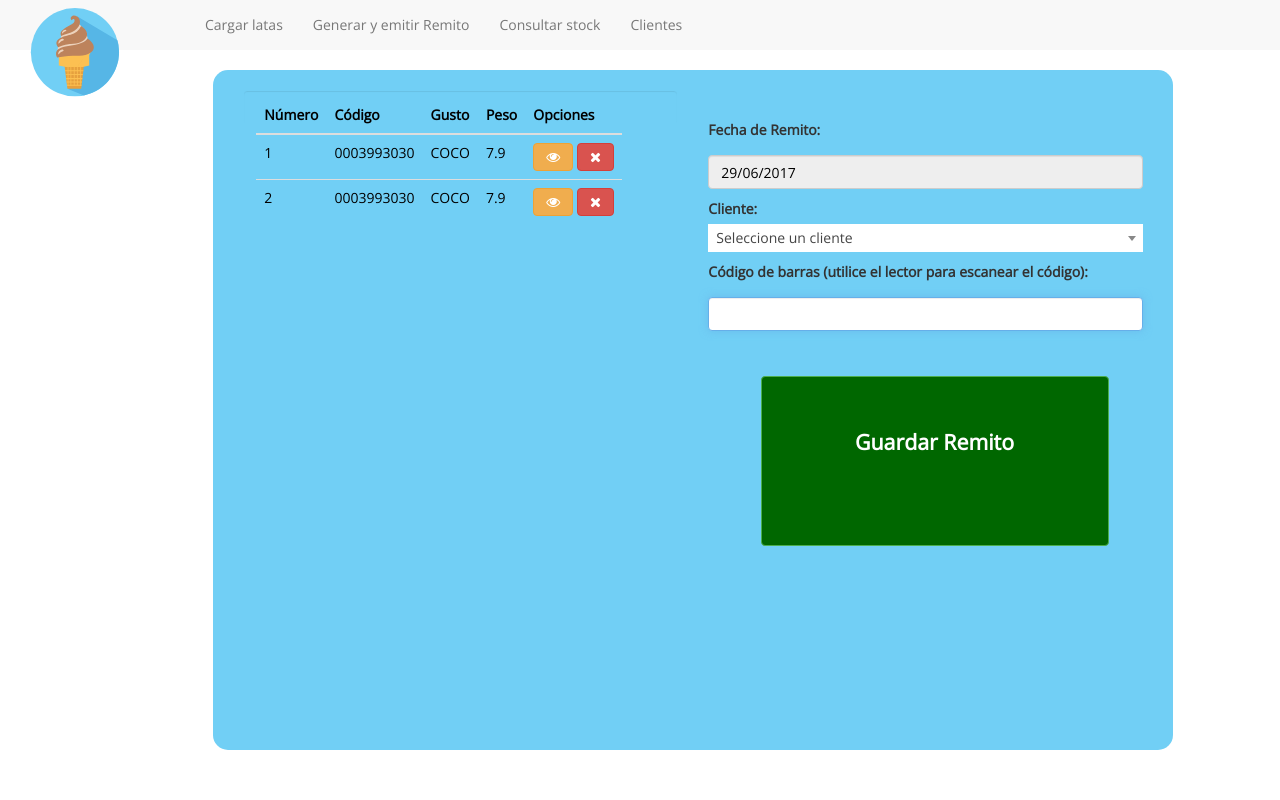
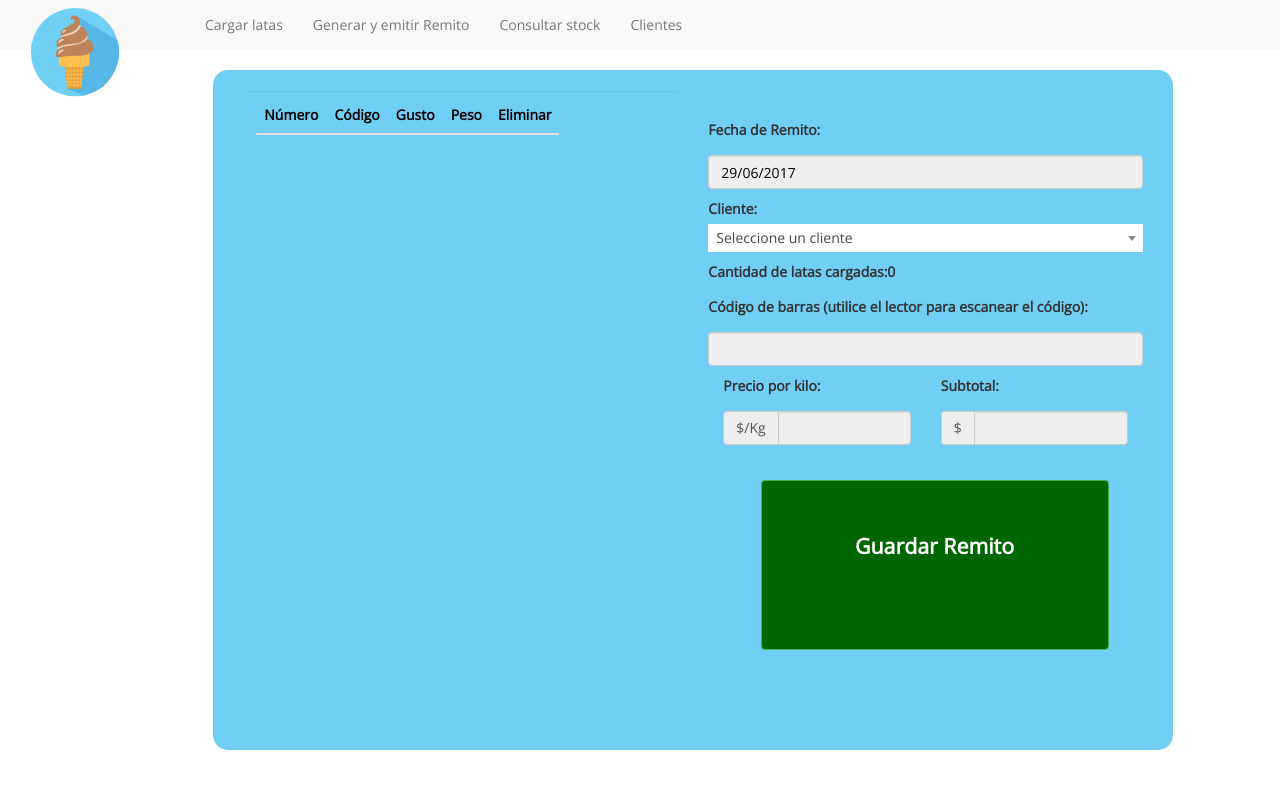
Before and after one commit to ezeanello96/caramella, a Django app: page /remito/ in a window 1280 px wide. Run offline with Django 3.2, Linux system fonts and the light colour scheme; tables that the repository leaves empty hold one stand-in row (values such as "Sample post"); lists and menus that the app fills with data are empty; some libraries are stand-ins or nearby versions.

Commit message:
Funcionamiento general de la pagina Remito.html, faltan pullir algunos detalles

```diff
--- a/caramella/templates/Remito.html
+++ b/caramella/templates/Remito.html
@@ -3,7 +3,6 @@
 <script type="text/javascript">
     $(document).ready(function() {
         $(".select2").select2();
-        $( "#codigo" ).focus();
     });
 </script>
 <div id="myModal" class="modal fade">
@@ -22,7 +21,7 @@
         </div>
     </div>
 </div>
-<body>
+<body onbeforeunload="return salir()">
     <div class="col-lg-2"></div>
     <div id="" class="col-lg-9 principal">
         <div class="col-lg-6" style="margin-top: 20px; overflow-y: scroll; height: 95%;">
@@ -33,24 +32,11 @@
                         <th>Código</th>
                         <th>Gusto</th>
                         <th>Peso</th>
-                        <th>Opciones</th>
+                        <th>Eliminar</th>
                     </tr>
                 </thead>
                 <tbody>
-                    <tr id="lata1">
-                        <td>1</td>
-                        <td>0003993030</td>
-                        <td>COCO</td>
-                        <td>7.9</td>
-                        <td><btn class="btn btn-warning" onclick="verCliente({{ cliente.id }})"><i class="fa fa-eye"></i></btn> <btn class="btn btn-danger" onclick="rmvCliente('{{ cliente.id }}', '{{ cliente.razon_social }}')"><i class="fa fa-times"></i></btn></td>
-                    </tr>
-                    <tr id="lata2">
-                        <td>2</td>
-                        <td>0003993030</td>
-                        <td>COCO</td>
-                        <td>7.9</td>
-                        <td><btn class="btn btn-warning" onclick="verCliente({{ cliente.id }})"><i class="fa fa-eye"></i></btn> <btn class="btn btn-danger" onclick="rmvCliente('{{ cliente.id }}', '{{ cliente.razon_social }}')"><i class="fa fa-times"></i></btn></td>
-                    </tr>
+
                 </tbody>
             </table>
         </div>
@@ -59,19 +45,38 @@
             <label>Fecha de Remito:</label>
             <input type="text" id="fecha" class="form-control" disabled style="margin: 10px 0px 10px 0px;" value="{{ fecha }}">
             <label>Cliente:</label>
-            <select class="select2 form-control" name="selectCliente">
+            <select class="select2 form-control" id="selectCliente" onchange="activar(this.value);">
                 <option value="none">Seleccione un cliente</option>
                 {% for cliente in clientes %}
                 <option value="{{ cliente.id }}">{{ cliente.razon_social }}</option>
+                <input type="hidden" value="{{ cliente.precio }}" id="precio{{ cliente.id }}">
                 {% endfor %}
             </select>
+            <label style="margin-top: 10px;">Cantidad de latas cargadas: </label><label id="cant">0</label>
             <label style="margin-top: 10px;">Código de barras (utilice el lector para escanear el código):</label>
-            <input type="text" id="codigo" class="form-control" style="margin: 10px 0px 10px 0px;" onchange="buscar(this.value);">
+            <input type="text" maxlength="20" id="codigo" class="form-control" style="margin: 10px 0px 10px 0px;" onchange="buscar(this.value);" disabled>
+            <div class="col-lg-6">
+                <label>Precio por kilo:</label>
+                <div style="margin-top: 10px;" class="input-group">
+                    <span class="input-group-addon" id="basic-addon2">$/Kg</span>
+                    <input id="precio-kg" type="text" class="form-control" disabled>
+                </div>
+            </div>
+            <div class="col-lg-6">
+                <label>Subtotal:</label>
+                <div style="margin-top: 10px;" class="input-group">
+                    <span class="input-group-addon" id="basic-addon2">$</span>
+                    <input id="subtotal" type="text" class="form-control" disabled>
+                </div>
+            </div>
             <btn class="btn btn-success imprimir" onclick="guardar();">Guardar Remito</btn>
         </div>
     </div>
 </body>
 <script>
+    var cant = 0;
+    var ids = [];
+    var subtotal = 0.0;
     function getCookie(name) {
         var cookieValue = null;
         if (document.cookie && document.cookie != '') {
@@ -86,6 +91,17 @@
             }
         }
         return cookieValue;
+    }
+
+    function activar(valor){
+        if(valor == 'none'){
+            $("#codigo").prop('disabled', true);
+        }else{
+            $("#codigo").prop('disabled', false);
+            $('#precio-kg').val($('#precio'+valor).val());
+            $( "#subtotal" ).val(subtotal);
+            $( "#codigo" ).focus();
+        }
     }
 
     function buscar(codigo) {
@@ -105,8 +121,11 @@
                 //console.log(json); // another sanity check
                 //On success show the data posted to server as a message
                 if(json['lata']){
-                    var row = table.insertRow(0);
+                    var is_lata = document.getElementById("lata"+json['lata'].id);
+                    if(is_lata == null){
+                        var row = table.insertRow(1);
 
+                        row.id = "lata"+json['lata'].id;
                         var cell1 = row.insertCell(0);
                         var cell2 = row.insertCell(1);
                         var cell3 = row.insertCell(2);
@@ -114,16 +133,70 @@
                         var cell5 = row.insertCell(4);
 
                         cell1.innerHTML = json['lata'].id;
-                    cell2.innerHTML = "NEW CELL2";
-                    cell3.innerHTML = "NEW CELL1";
-                    cell4.innerHTML = "NEW CELL2";
-                    cell5.innerHTML = "NEW CELL2";
+                        cell2.innerHTML = json['lata'].codigo;
+                        cell3.innerHTML = json['lata'].gusto;
+                        cell4.innerHTML = json['lata'].peso+" Kgs.";
+                        cell5.innerHTML = '<btn class="btn btn-danger" onclick="rmvLata('+json['lata'].id+');"><i class="fa fa-times"></i></btn>';
+                        $( "#codigo" ).val('');
+                        $( "#codigo" ).focus();
+                        cant = cant + 1;
+                        $( "#cant" ).text(cant);
+                        ids.push(json['lata'].id);
+                        var precio = parseFloat($('#precio-kg').val()) * parseFloat(json['lata'].peso);
+                        subtotal = subtotal + precio;
+                        $( "#subtotal" ).val(subtotal);
+                    }else{
+                        alert("ESTA LATA YA ESTA CARGADA EN EL REMITO, NO PUEDE CARGARLA DOS VECES");
+                        $( "#codigo" ).val('');
+                        $( "#codigo" ).focus();
+                    }
+                }else{
+                    alert("EL CÓDIGO INGRESADO NO ES RECONOCIDO POR EL SISTEMA");
+                    $( "#codigo" ).val('');
+                    $( "#codigo" ).focus();
+                }
+            },
 
-                    $( "#codigo" ).focus();
-                }else{
-                    $('#titulo-modal').text(json['titulo']);
-                    $('#texto-modal').text(json['error']);
-                    $("#myModal").modal('show');
+            // handle a non-successful response
+            error : function(xhr,errmsg,err) {
+                console.log(xhr.status + ": " + xhr.responseText); // provide a bit more info about the error to the console
+            }
+        });
+    }
+
+    function rmvLata(id) {
+        var r = confirm("De verdad desea eliminar la lata con ID: "+id);
+
+        if (r == true) {
+            var myNode = document.getElementById("lata"+id);
+            while (myNode.firstChild) {
+                myNode.removeChild(myNode.firstChild);
+            }
+        }else{}
+    }
+
+    function salir() {
+        return "Antes de salir CANCELE o GUARDE el remito";
+    }
+
+    function guardar() {
+        var csrftoken = getCookie('csrftoken');
+        $.ajax({
+            url : '/agregar/', // the endpoint,commonly same url
+            type : "POST", // http method
+            data : { csrfmiddlewaretoken : csrftoken,
+                    id_cliente : $("#selectCliente").val(),
+                    latas : ids,
+                   }, // data sent with the post request
+
+            // handle a successful response
+            success : function(json) {
+                //console.log(json); // another sanity check
+                //On success show the data posted to server as a message
+                alert(json['error']);
+                var myNode = document.getElementById("usuario"+id);
+                while (myNode.firstChild) {
+                    myNode.removeChild(myNode.firstChild);
                 }
             },
 
--- a/caramella/views.py
+++ b/caramella/views.py
@@ -86,6 +86,15 @@ def cargarLatas(request):
 def remito(request):
     clientes = Cliente.objects.all()
     fecha = time.strftime("%d/%m/%Y")
+    if request.is_ajax():
+        codigo = request.POST.get('codigo')
+        lata = ''
+        try:
+            lata = Lata.objects.get(codigo = codigo, en_stock = True)
+        except:
+            return JsonResponse({'titulo':"Error de lectura",'error':"El codigo ingresado no es reconocido por el sistema"})
+        data = {"lata":{"id":lata.id, "codigo":lata.codigo, "gusto":lata.gusto.nombre, "peso":lata.peso}}
+        return JsonResponse(data)
     return render_to_response('Remito.html', {'clientes':clientes, 'fecha':fecha}, RequestContext(request))
 
 def verStock(request):
```
Also changed, not shown: 1 other file. Lines whose indentation alone changed are shown as unchanged.
